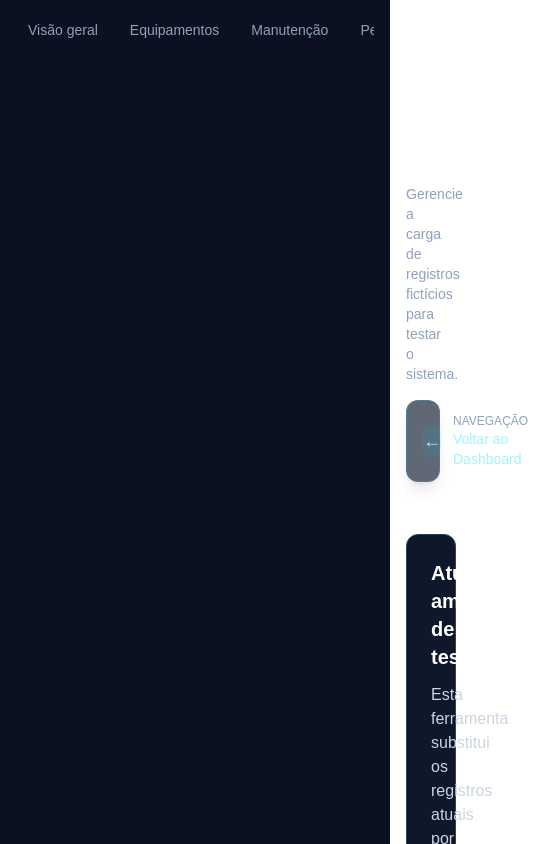
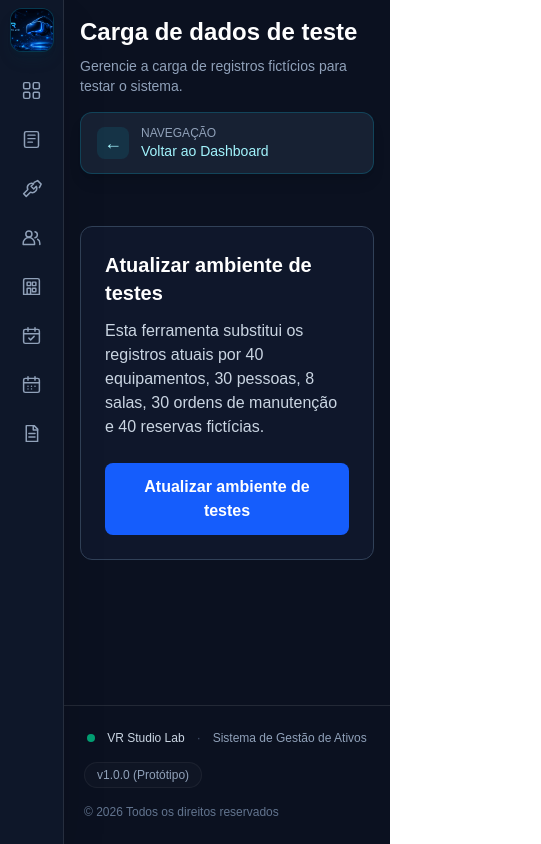
Before and after one commit to JulioGeraldoEng/vrstudiolab, a Next.js app: page /vrstudiolab/seed in a window 390 px wide. Shown: the top 844 px of the page, 541 px wide, since content can reach past the window. Built offline with nearby package versions, Linux system fonts and the light colour scheme.

Commit message:
Ajusta sidebar responsivo para dispositivos móveis

```diff
--- a/app/components/Sidebar.tsx
+++ b/app/components/Sidebar.tsx
@@ -65,6 +65,8 @@ const navigation: {
 
 type SidebarProps = {
   activePage?: string;
+  mobileOpen: boolean;
+  setMobileOpen: (open: boolean) => void;
 };
 
 function NavigationIcon({ name }: { name: string }) {
@@ -161,6 +163,8 @@ function NavigationIcon({ name }: { name: string }) {
 
 export default function Sidebar({
   activePage = "",
+  mobileOpen,
+  setMobileOpen,
 }: SidebarProps) {
 
   const router = useRouter();
@@ -201,6 +205,11 @@ export default function Sidebar({
     router.push(destination);
   }
 
+  function navigateMobile(href: string) {
+    setMobileOpen(false);
+    navigate(href);
+  }
+
   function renderLink(
     item: (typeof navigation)[number],
     mobile = false,
@@ -211,20 +220,30 @@ export default function Sidebar({
       (activePage === item.name &&
         (item.name !== "Visão geral" || pathname === "/"));
 
+
     if (mobile) {
       return (
         <button
           key={item.name}
-          onClick={() => navigate(item.href)}
-          className={`shrink-0 rounded-lg px-3 py-2 text-sm transition ${active
-            ? "bg-cyan-400/10 text-cyan-300"
+          type="button"
+          onClick={() => navigateMobile(item.href)}
+          title={item.name}
+          aria-label={item.name}
+          className={`flex w-full items-center rounded-xl py-3 text-left text-sm transition ${mobileOpen ? "gap-3 px-3" : "justify-center px-2"
+            } ${active
+              ? "border border-cyan-400/20 bg-cyan-400/10 font-medium text-red-300"
               : "text-slate-400 hover:bg-white/5 hover:text-white"
             }`}
         >
-          {item.name}
+          <span className="flex shrink-0 items-center justify-center">
+            <NavigationIcon name={item.icon} />
+          </span>
+
+          {mobileOpen && <span>{item.name}</span>}
         </button>
       );
     }
+
 
     return (
       <button
@@ -311,11 +330,59 @@ export default function Sidebar({
 
       </aside >
 
-      <div className="w-full min-w-0 border-b border-white/10 px-4 py-3 lg:hidden">
-        <nav className="flex w-full min-w-0 gap-2 overflow-x-auto">
+
+      <div className="lg:hidden">
+        {mobileOpen && (
+          <button
+            type="button"
+            aria-label="Fechar menu"
+            onClick={() => setMobileOpen(false)}
+            className="fixed inset-0 z-40 bg-black/60"
+          />
+        )}
+
+        <aside
+          className={`fixed left-0 top-0 z-50 flex h-screen flex-col border-r border-white/10 bg-[#0e1729] p-2 shadow-2xl transition-all duration-300 ease-in-out ${mobileOpen ? "w-64" : "w-16"
+            }`}
+        >
+          <div className="mb-4">
+            <button
+              type="button"
+              onClick={() => setMobileOpen(!mobileOpen)}
+              aria-label={
+                mobileOpen ? "Recolher menu lateral" : "Expandir menu lateral"
+              }
+              aria-expanded={mobileOpen}
+              className="group flex w-full items-center justify-center rounded-xl transition-all duration-200"
+            >
+              <span
+                className={`relative block overflow-hidden rounded-xl border border-cyan-400/20 bg-[#071326] shadow-lg shadow-cyan-950/20 transition-all duration-200 group-hover:border-cyan-400/60 ${mobileOpen ? "aspect-[16/9] w-full" : "aspect-square w-11"
+                  }`}
+              >
+                <Image
+                  src="/vrstudiolab/animations/vr-studio-lab-sidebar.gif"
+                  alt="VR Studio Lab - expandir ou recolher menu"
+                  fill
+                  unoptimized
+                  sizes={mobileOpen ? "240px" : "44px"}
+                  className="object-cover"
+                />
+              </span>
+            </button>
+          </div>
+
+          {mobileOpen && (
+            <p className="mb-3 px-3 text-xs font-semibold uppercase tracking-[0.18em] text-slate-500">
+              Menu principal
+            </p>
+          )}
+
+          <nav className="flex min-h-0 flex-1 flex-col gap-1 overflow-y-auto">
             {visibleNavigation.map((item) => renderLink(item, true))}
           </nav>
+        </aside>
       </div>
+
     </>
   );
 }
--- /dev/null
+++ b/app/components/SidebarLayout.tsx
@@ -0,0 +1,34 @@
+"use client";
+
+import { useState } from "react";
+import Sidebar from "./Sidebar";
+import Footer from "./Footer";
+
+export default function SidebarLayout({
+  children,
+}: {
+  children: React.ReactNode;
+}) {
+  const [mobileOpen, setMobileOpen] = useState(false);
+
+  return (
+    <div className="flex min-h-screen flex-row bg-[#0b1120] text-white">
+      {/* Espaço reservado para o menu mobile */}
+      <div
+        className={`shrink-0 transition-[width] duration-300 lg:hidden ${
+          mobileOpen ? "w-64" : "w-16"
+        }`}
+      />
+
+      <Sidebar
+        mobileOpen={mobileOpen}
+        setMobileOpen={setMobileOpen}
+      />
+
+      <div className="flex min-w-0 flex-1 flex-col">
+        <main className="flex-1">{children}</main>
+        <Footer />
+      </div>
+    </div>
+  );
+}
--- a/app/layout.tsx
+++ b/app/layout.tsx
@@ -2,8 +2,7 @@ import type { Metadata } from "next";
 import { Geist, Geist_Mono } from "next/font/google";
 import "./globals.css";
 
-import Sidebar from "./components/Sidebar";
-import Footer from "./components/Footer";
+import SidebarLayout from "./components/SidebarLayout";
 import AccessGuard from "./components/AccessGuard";
 
 const geistSans = Geist({
@@ -33,19 +32,13 @@ export default function RootLayout({
       className={`${geistSans.variable} ${geistMono.variable} h-full antialiased`}
     >
       <body className="min-h-full flex flex-col">
+
         <AccessGuard>
-          <div className="flex min-h-screen bg-[#0b1120] text-white">
-            <Sidebar />
+          <SidebarLayout>
+            {children}
+          </SidebarLayout>
+        </AccessGuard>
 
-            <div className="flex min-w-0 flex-1 flex-col">
-              <main className="flex-1">
-                {children}
-              </main>
-
-              <Footer />
-            </div>
-          </div>
-        </AccessGuard>
       </body>
     </html>
   );
```
Lines whose indentation alone changed are shown as unchanged.
